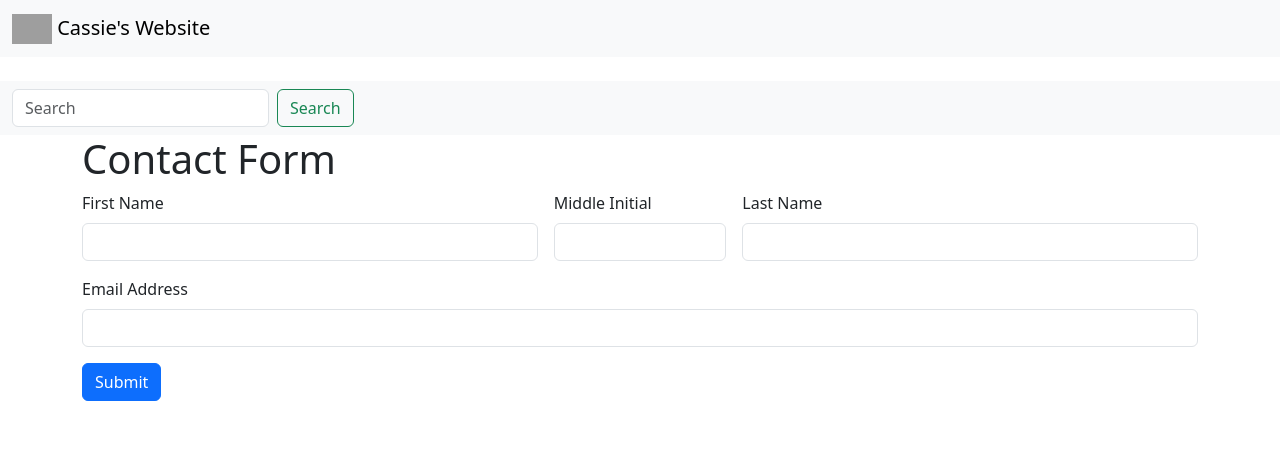
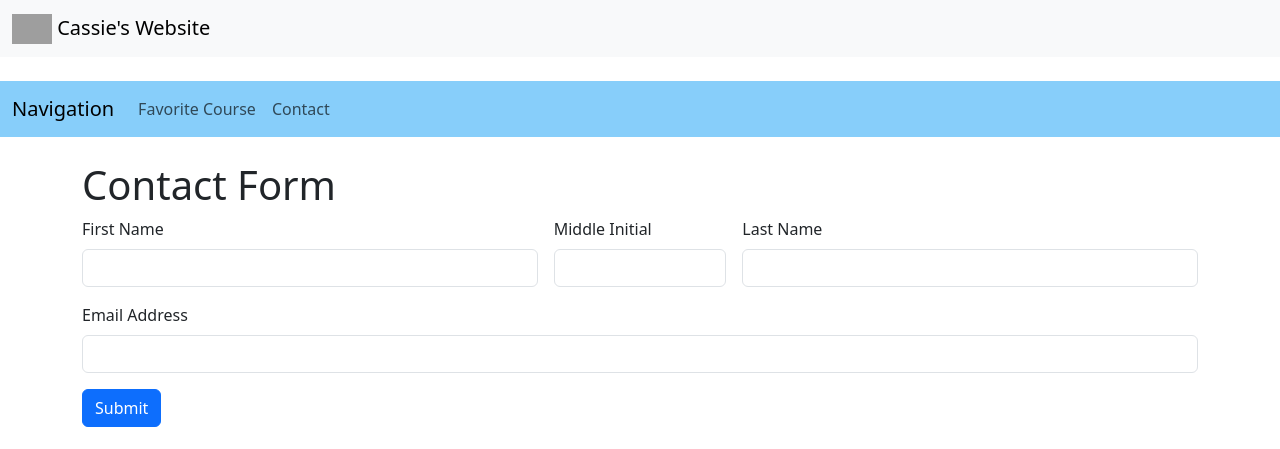
Before and after one commit to Cpan27/helloWorld, a Flask app: page /contact in a window 1280 px wide. Shown: the top 449 px of the page. Run offline with Flask 3, Linux system fonts and the light colour scheme; grey boxes are pictures that could not be loaded.

Commit message:
Updated Bootstrap code and added comments.

```diff
--- a/templates/base.html
+++ b/templates/base.html
@@ -5,10 +5,12 @@
     <meta charset="UTF-8">
     <meta name="viewport" content="width=device-width, initial-scale=1">
     <title>{% block page_title %}{% endblock %}</title>
+    <!-- Bootstrap link pt.1 -->
     <link href="https://cdn.jsdelivr.net/npm/bootstrap@5.3.8/dist/css/bootstrap.min.css" rel="stylesheet" integrity="sha384-sRIl4kxILFvY47J16cr9ZwB07vP4J8+LH7qKQnuqkuIAvNWLzeN8tE5YBujZqJLB" crossorigin="anonymous">
 </head>
 
 <body>
+    <!-- Create a block at top with name and monkey -->
     <nav class="navbar bg-body-tertiary mb-4">
         <div class="container-fluid">
             <a class="navbar-brand" href="/">
@@ -18,21 +20,34 @@
         </div>
     </nav>
 
-    <nav class="navbar bg-body-tertiary">
+    <!--Nav bar section -->
+    <nav class="navbar navbar-expand-lg" style="background-color: lightskyblue">
         <div class="container-fluid">
-            <form class="d-flex" role="search">
-                <input class="form-control me-2" type="search" placeholder="Search" aria-label="Search"/>
-                <button class="btn btn-outline-success" type="submit">Search</button>
-            </form>
+            <a class="navbar-brand" href="/">Navigation</a>
+            <button class="navbar-toggler" type="button" data-bs-toggle="collapse" data-bs-target="#navbarSupportedContent" aria-controls="navbarSupportedContent" aria-expanded="false" aria-label="Toggle navigation">
+                <span class="navbar-toggler-icon"></span>
+            </button>
+            <div class="collapse navbar-collapse" id="navbarSupportedContent">
+                <ul class="navbar-nav me-auto mb-2 mb-lg-0">
+                    <li class="nav-item">
+                        <a class="nav-link" href="{{ url_for('favorite_course', subject=subject or'BMGT', course_number=course_number or '407') }}">Favorite Course</a>
+                    </li>
+                    <li class="nav-item">
+                        <a class="nav-link" href="{{ url_for('contact') }}">Contact</a>
+                    </li>
+                </ul>
+            </div>
         </div>
     </nav>
 
+    <!-- Fix spacing between nav bar and page head --->
     <div class="container">
-        <h1>{% block page_head %}{% endblock %}</h1>
+        <h1 class="mt-4">{% block page_head %}{% endblock %}</h1>
 
         {% block page_content %}{% endblock %}
     </div>
 
+    <!-- Bootstrap link pt.2 -->
     <script src="https://cdn.jsdelivr.net/npm/bootstrap@5.3.8/dist/js/bootstrap.bundle.min.js" integrity="sha384-FKyoEForCGlyvwx9Hj09JcYn3nv7wiPVlz7YYwJrWVcXK/BmnVDxM+D2scQbITxI" crossorigin="anonymous"></script>
 </body>
 </html>
--- a/templates/contact.html
+++ b/templates/contact.html
@@ -1,3 +1,4 @@
+<!-- Implement base.html -->
 {% extends "base.html" %}
 
 {% block page_title %}Contact{% endblock %}
@@ -5,6 +6,7 @@
 {% block page_head %}Contact Form{% endblock %}
 
 {% block page_content %}
+    <!-- Thank you message -->
   {% if form_submitted %}
     <div class="row g-3">
       <div class="col-12">
@@ -35,10 +37,11 @@
         <p>{{ request.form.get('email') }}</p>
       </div>
       <div class="col-12">
-        <p><a href="{{ url_for('contact') }}">Please complete form again</a></p>
+        <p><a href="{{ url_for('contact') }}">Submit another form</a></p>
       </div>
     </div>
   {% else %}
+      <!-- If they do not submit a form/pre submission, form areas that must be complete -->
     <form class="row g-3" action="{{ url_for('contact') }}" method="post">
       <div class="col-md-5">
         <label for="first_name" class="form-label">First Name</label>
@@ -61,4 +64,5 @@
       </div>
     </form>
   {% endif %}
+
 {% endblock %}
--- a/templates/favorite-course.html
+++ b/templates/favorite-course.html
@@ -1,3 +1,4 @@
+<!-- Implement base.html -->
 {% extends "base.html" %}
 
 {% block page_title %}Favorite Course{% endblock %}
@@ -6,4 +7,5 @@
 
 {% block page_content %}
     <p>You entered your favorite course as: {{ request.args.get('subject') }} {{ request.args.get('course_number') }}</p>
+
 {% endblock %}
```
